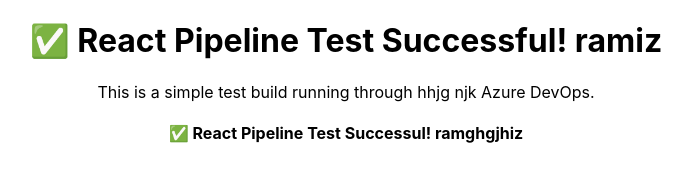
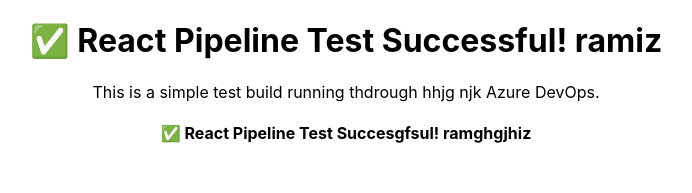
Before and after one commit to abdulramiz37/jhjksdgg, a React (Create React App) app: page / in a window 1280 px wide. Shown: the top 193 px of the page, without its empty margins (294-986 px from the left). Built offline with nearby package versions, Linux system fonts and the light colour scheme.

Commit message:
Fix typos in App.js content
Corrected typos in paragraph and heading text.

```diff
--- a/src/App.js
+++ b/src/App.js
@@ -5,8 +5,8 @@
     <div className="App">
 
       <h1>✅ React Pipeline Test Successful! ramiz</h1>
-      <p>This is a simple test build running through hhjg njk Azure DevOps.</p>
-       <h4>✅ React Pipeline Test Successul! ramghgjhiz</h4>
+      <p>This is a simple test build running thdrough hhjg njk Azure DevOps.</p>
+       <h4>✅ React Pipeline Test Succesgfsul! ramghgjhiz</h4>
     </div>
   );
 }
```
